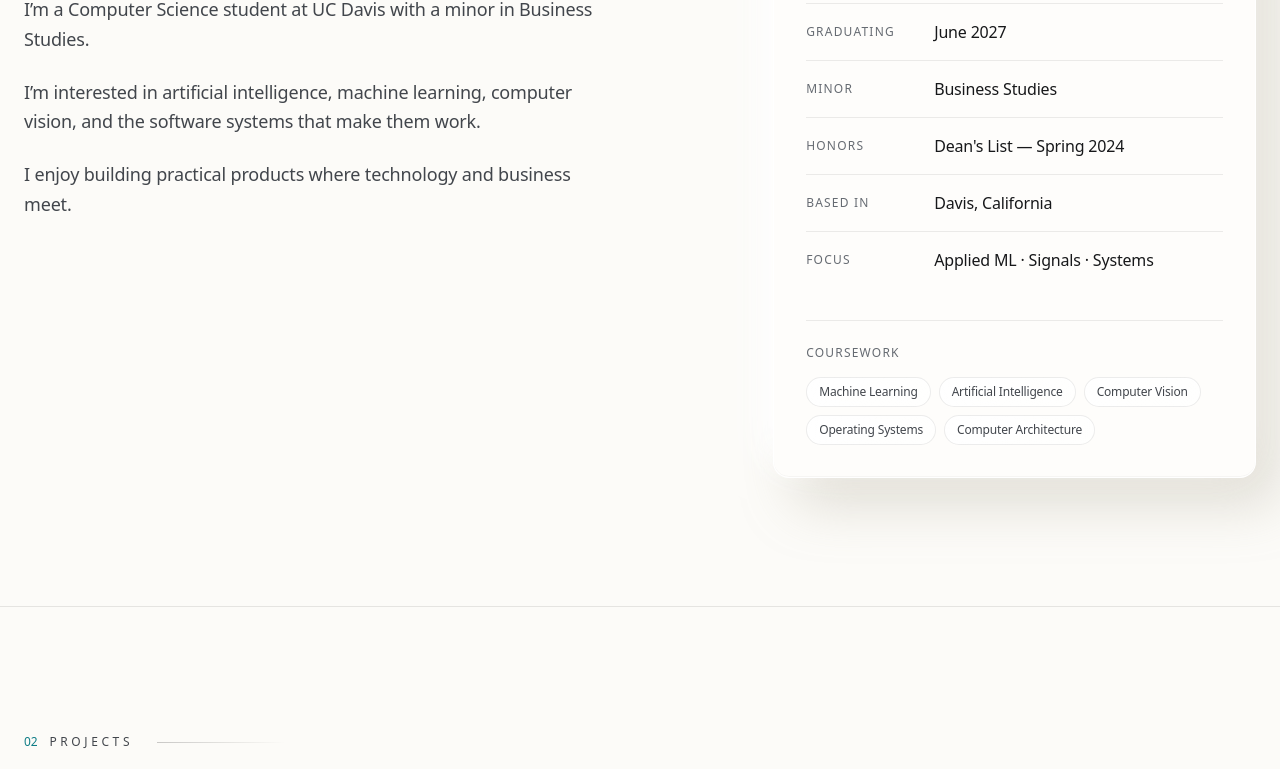
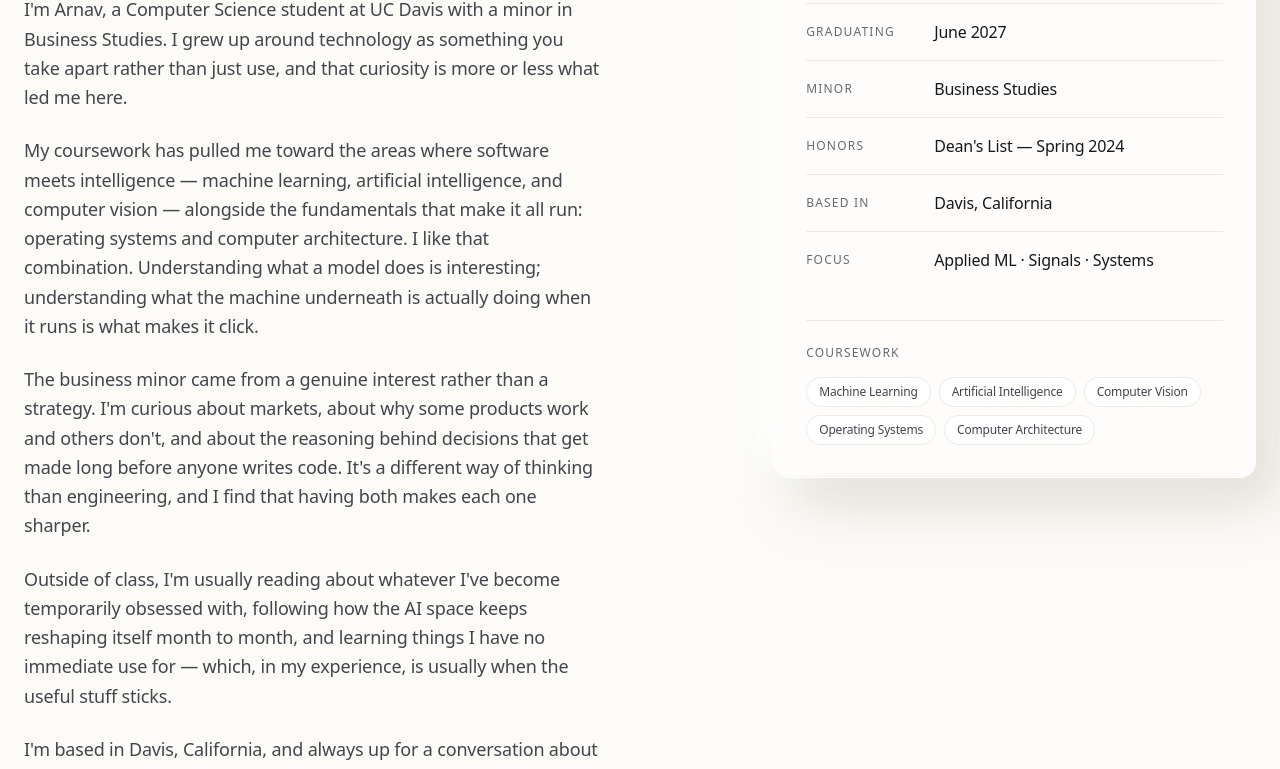
Before and after one commit to arnavUCD/PortfolioWebsite, a React (Vite) app: page / in a window 1280 px wide. Shown: the part 1150-1919 px from the top of the page. Built offline with nearby package versions, Linux system fonts and the light colour scheme; no server answers.

Commit message:
Restore original about section

```diff
--- a/src/app/components/About.tsx
+++ b/src/app/components/About.tsx
@@ -36,7 +36,7 @@ export const About = () => {
               transition={{ duration: 0.9, ease: [0.16, 1, 0.3, 1] }}
               className="font-display text-5xl md:text-7xl leading-[1.02] tracking-[-0.02em] text-ink mb-12"
             >
-              About
+              A bit about <span className="text-accent">me</span>.
             </motion.h2>
 
             <motion.div
@@ -47,14 +47,34 @@ export const About = () => {
               className="space-y-6 text-lg font-light text-ink-dim leading-relaxed max-w-xl"
             >
               <p>
-                I’m a Computer Science student at UC Davis with a minor in Business Studies.
+                I'm Arnav, a Computer Science student at UC Davis with a minor in Business
+                Studies. I grew up around technology as something you take apart rather than
+                just use, and that curiosity is more or less what led me here.
               </p>
               <p>
-                I’m interested in artificial intelligence, machine learning, computer vision,
-                and the software systems that make them work.
+                My coursework has pulled me toward the areas where software meets intelligence
+                — machine learning, artificial intelligence, and computer vision — alongside
+                the fundamentals that make it all run: operating systems and computer
+                architecture. I like that combination. Understanding what a model does is
+                interesting; understanding what the machine underneath is actually doing when
+                it runs is what makes it click.
               </p>
               <p>
-                I enjoy building practical products where technology and business meet.
+                The business minor came from a genuine interest rather than a strategy. I'm
+                curious about markets, about why some products work and others don't, and about
+                the reasoning behind decisions that get made long before anyone writes code.
+                It's a different way of thinking than engineering, and I find that having both
+                makes each one sharper.
+              </p>
+              <p>
+                Outside of class, I'm usually reading about whatever I've become temporarily
+                obsessed with, following how the AI space keeps reshaping itself month to
+                month, and learning things I have no immediate use for — which, in my
+                experience, is usually when the useful stuff sticks.
+              </p>
+              <p>
+                I'm based in Davis, California, and always up for a conversation about
+                technology, markets, or anything in between.
               </p>
             </motion.div>
           </div>
```
